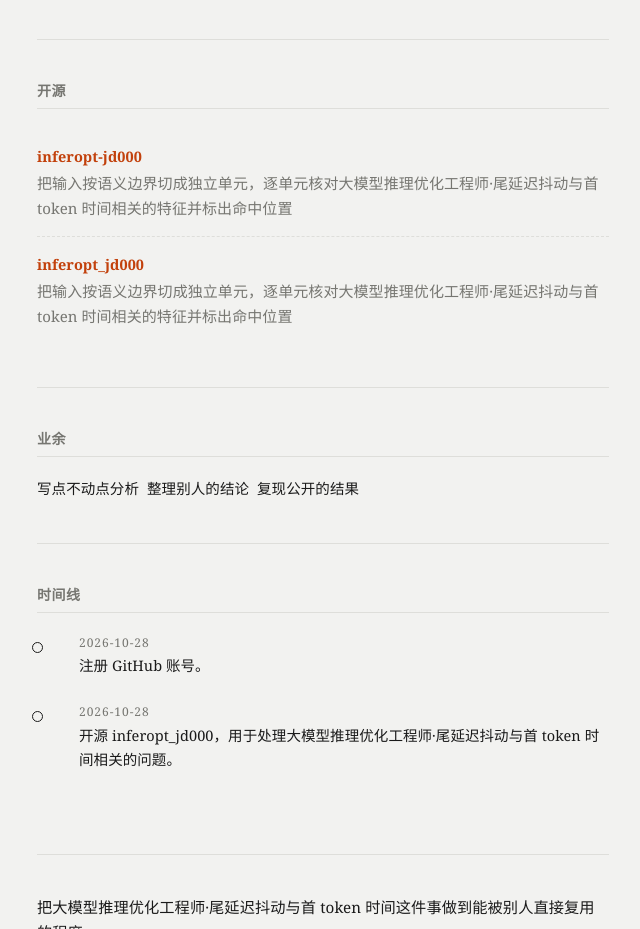
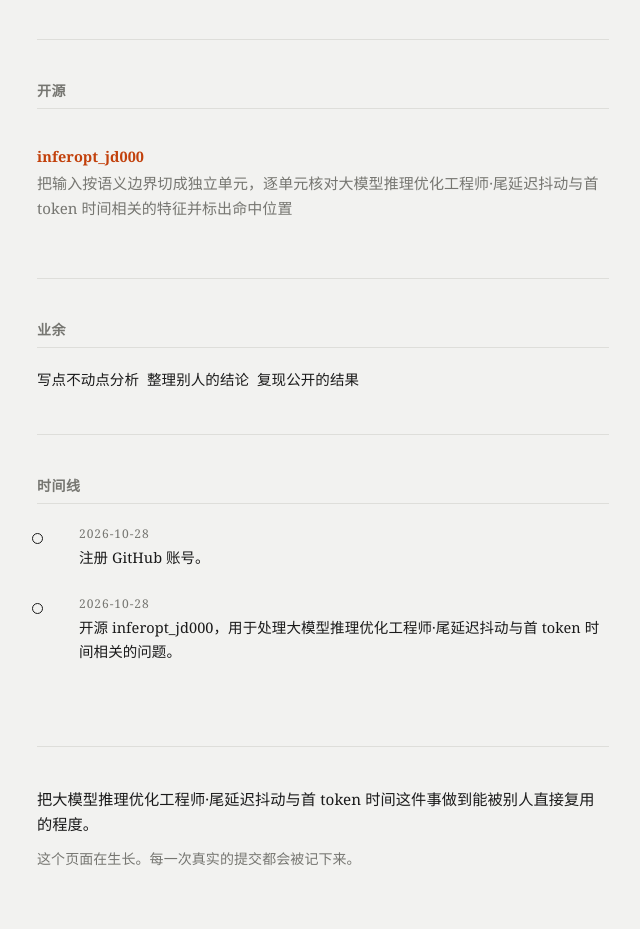
Before and after one commit to asiahelm9/asiahelm9.github.io, a plain HTML site: page index.html in a window 1280 px wide. Shown: the part 930-1859 px from the top of the page, without its empty margins (317-957 px from the left). Drawn offline with Linux system fonts and the light colour scheme.

Commit message:
fix: 更新个人站点

```diff
--- a/index.html
+++ b/index.html
@@ -102,9 +102,6 @@
 <section id="work">
   <h2>开源</h2>
   <ul class="repos">
-    <li><div class="name"><a href="https://github.com/asiahelm9/inferopt-jd000" rel="noopener">inferopt-jd000</a></div>
-      <div class="desc">把输入按语义边界切成独立单元，逐单元核对大模型推理优化工程师·尾延迟抖动与首 token 时间相关的特征并标出命中位置</div>
-    </li>
     <li><div class="name"><a href="https://github.com/asiahelm9/inferopt_jd000" rel="noopener">inferopt_jd000</a></div>
       <div class="desc">把输入按语义边界切成独立单元，逐单元核对大模型推理优化工程师·尾延迟抖动与首 token 时间相关的特征并标出命中位置</div>
     </li>
```
